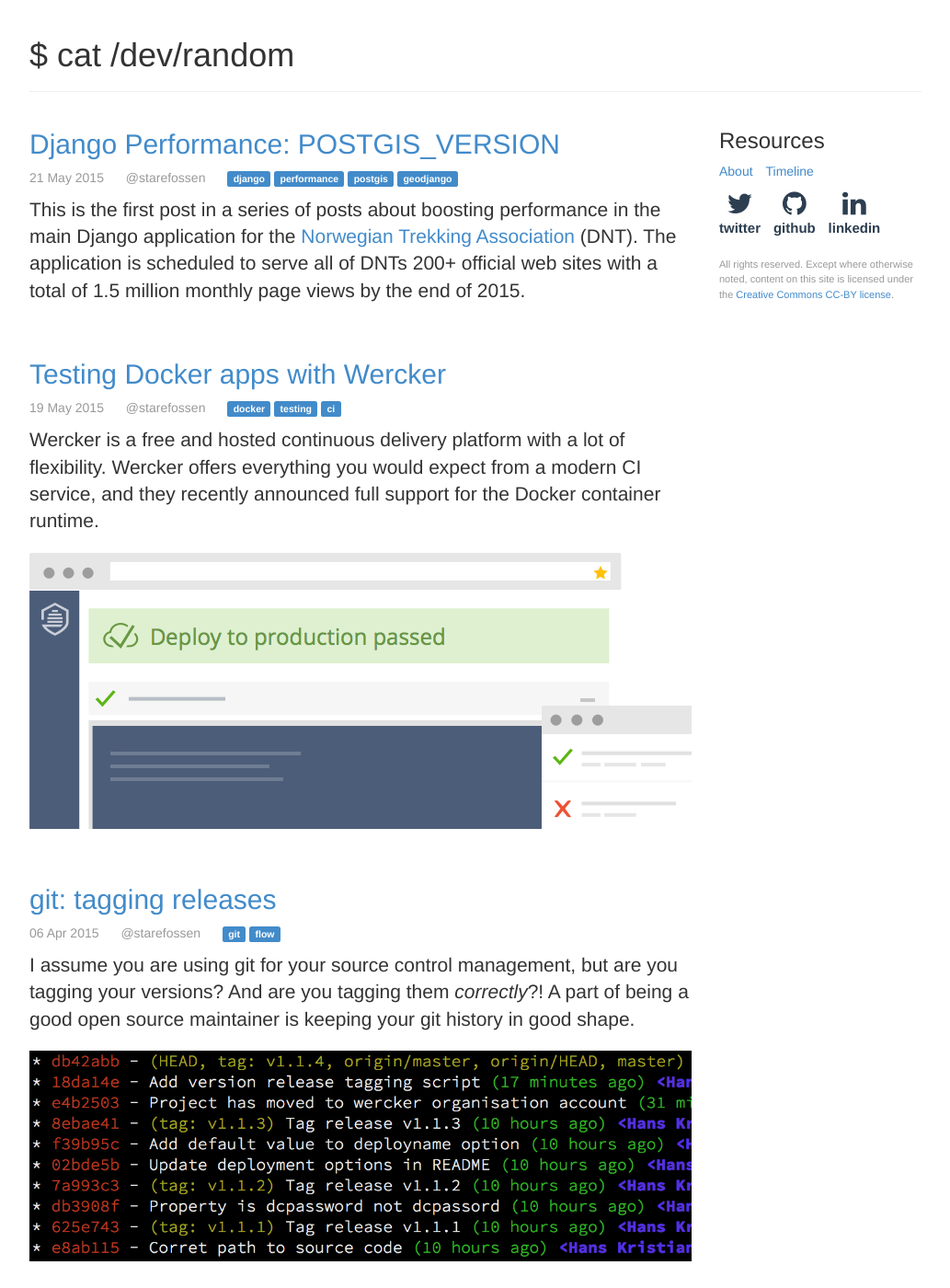
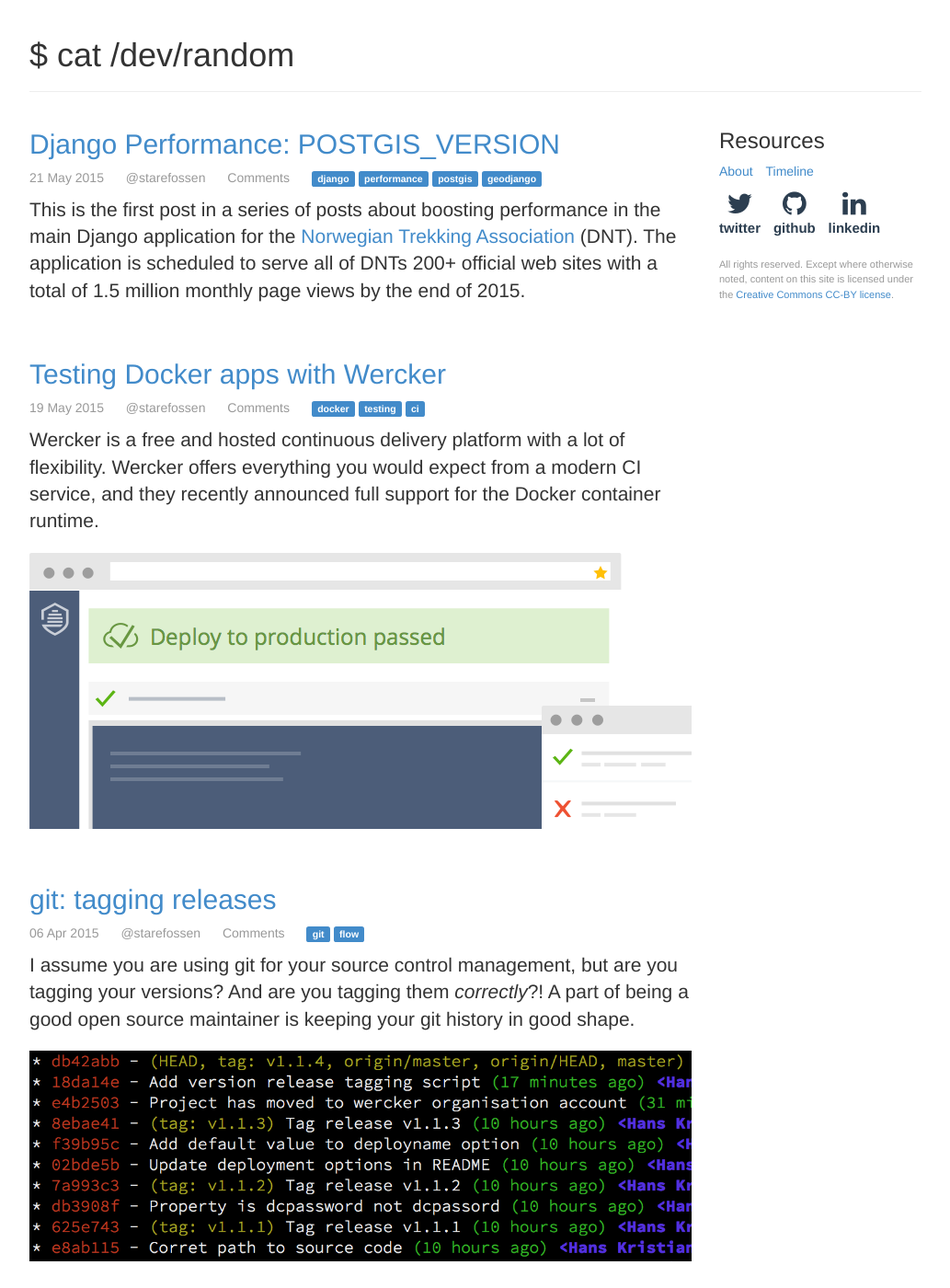
Before and after one commit to Starefossen/starefossen.github.com, a Jekyll site: the page built from index.html, in a window 1280 px wide and 1400 px high. Shown: the whole window at 92% size, without its empty margins (123-1156 px from the left). Built offline with Jekyll 4.4.1, drawn with Linux system fonts in a browser that asks for light colours; nearby versions of some CDN libraries; Markdown is read by kramdown in place of the engine named in the settings; a script that is not in the unit is left out; comment, search, counter and statistics services are not loaded.

Commit message:
Add comment count to blog post index

```diff
--- a/_layouts/post.html
+++ b/_layouts/post.html
@@ -11,6 +11,9 @@
     {% else %}
       {{ page.author }}
     {% endif %}
+    </li>
+    <li class="comments">
+      <a href="#disqus_thread">Comments</a>
     </li>
     <li class="tags">
     {% for tag in page.tags %}
--- a/index.html
+++ b/index.html
@@ -14,6 +14,9 @@
       {{ post.author }}
     {% endif %}
     </li>
+    <li class="comments">
+      <a href="{{ post.url }}#disqus_thread">Comments</a>
+    </li>
     <li class="tags">
       {% for tag in post.tags %}
       <span class="label label-primary">{{ tag }}</span>
```
Also changed, not shown: _includes/footer.html (+13 -0 lines).
